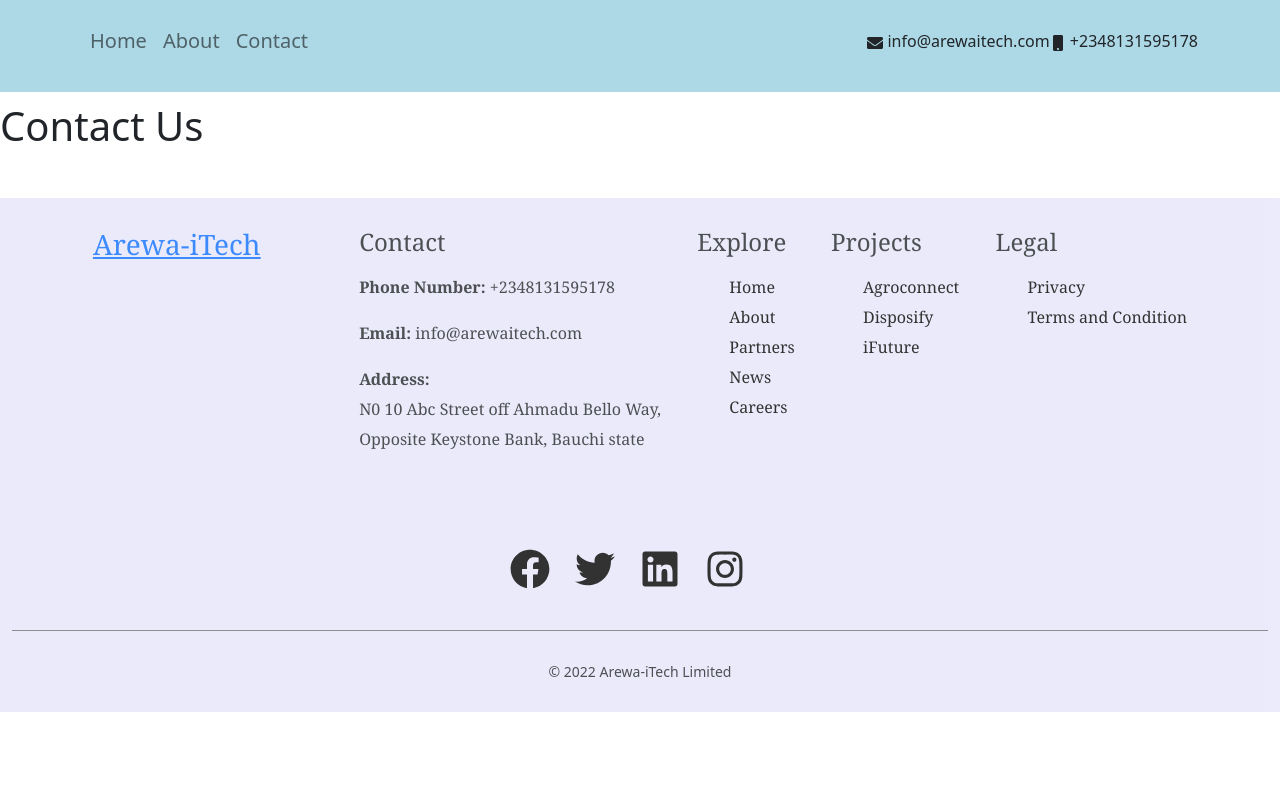
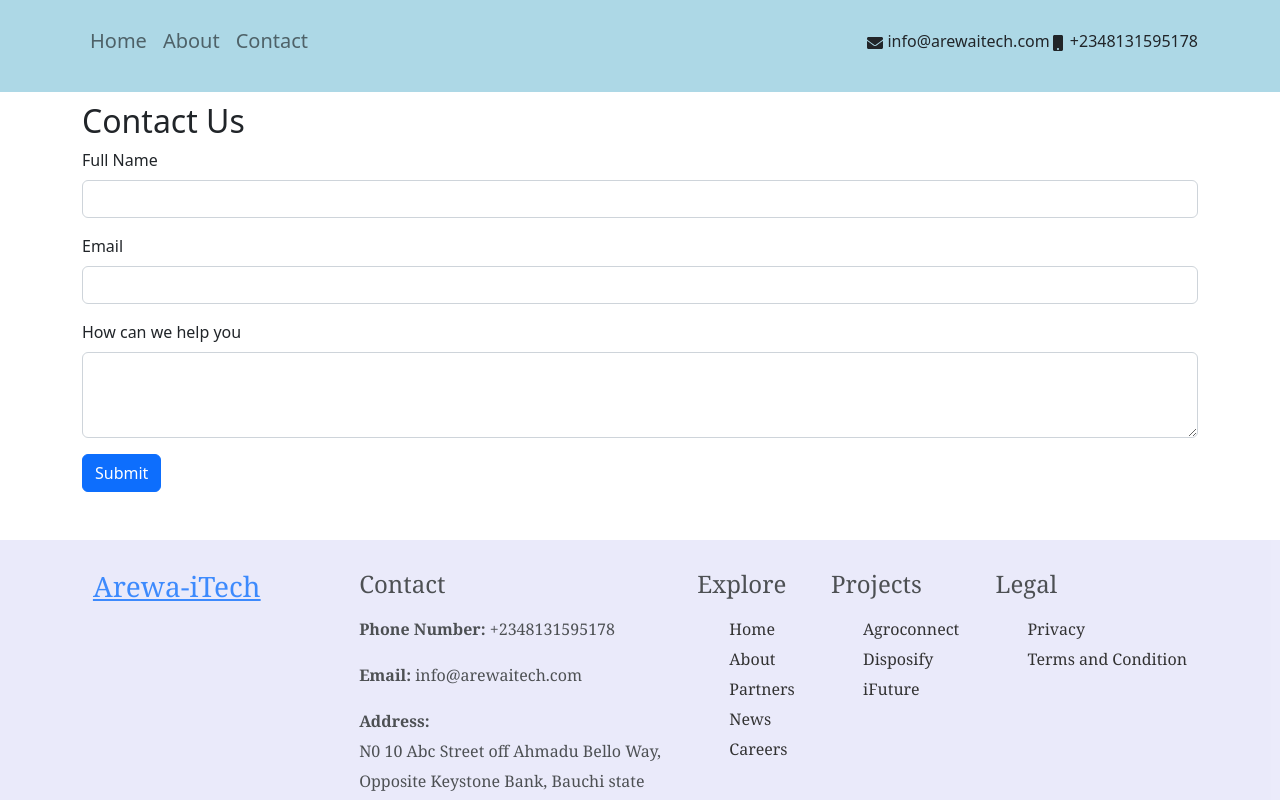
Before and after one commit to victoryohanna/arewa-itech, a React (Create React App) app: page /contact in a window 1280 px wide. Shown: the top 800 px of the page. Built offline with nearby package versions, Linux system fonts and the light colour scheme.

Commit message:
creates contact form element

```diff
--- /dev/null
+++ b/src/components/contact/contactForm.jsx
@@ -0,0 +1,36 @@
+const ContactForm = () => {
+  return (
+    <div>
+      <h2>Contact Us</h2>
+      <form>
+        <div className="mb-3">
+          <label for="inputFullName" className="form-label">
+            Full Name
+          </label>
+          <input type="text" className="form-control" id="inputFullName" />
+        </div>
+        <div className="mb-3">
+          <label for="inputEmail" className="form-label">
+            Email
+          </label>
+          <input type="password" className="form-control" id="inputEmail" />
+        </div>
+        <div className="mb-3">
+          <label for="contactMessage" className="form-label">
+            How can we help you
+          </label>
+          <textarea
+            className="form-control"
+            id="contactMessage"
+            rows="3"
+          ></textarea>
+        </div>
+        <button type="submit" className="btn btn-primary">
+          Submit
+        </button>
+      </form>
+    </div>
+  );
+};
+
+export default ContactForm;
--- a/src/pages/Contact.jsx
+++ b/src/pages/Contact.jsx
@@ -1,9 +1,10 @@
 
+import ContactForm from "../components/contact/contactForm";
 
 const Contact = ()=>{
     return(
-        <div>
-            <h1>Contact Us</h1>
+        <div className="container">
+            <ContactForm/>
         </div>
     )
 }
```
